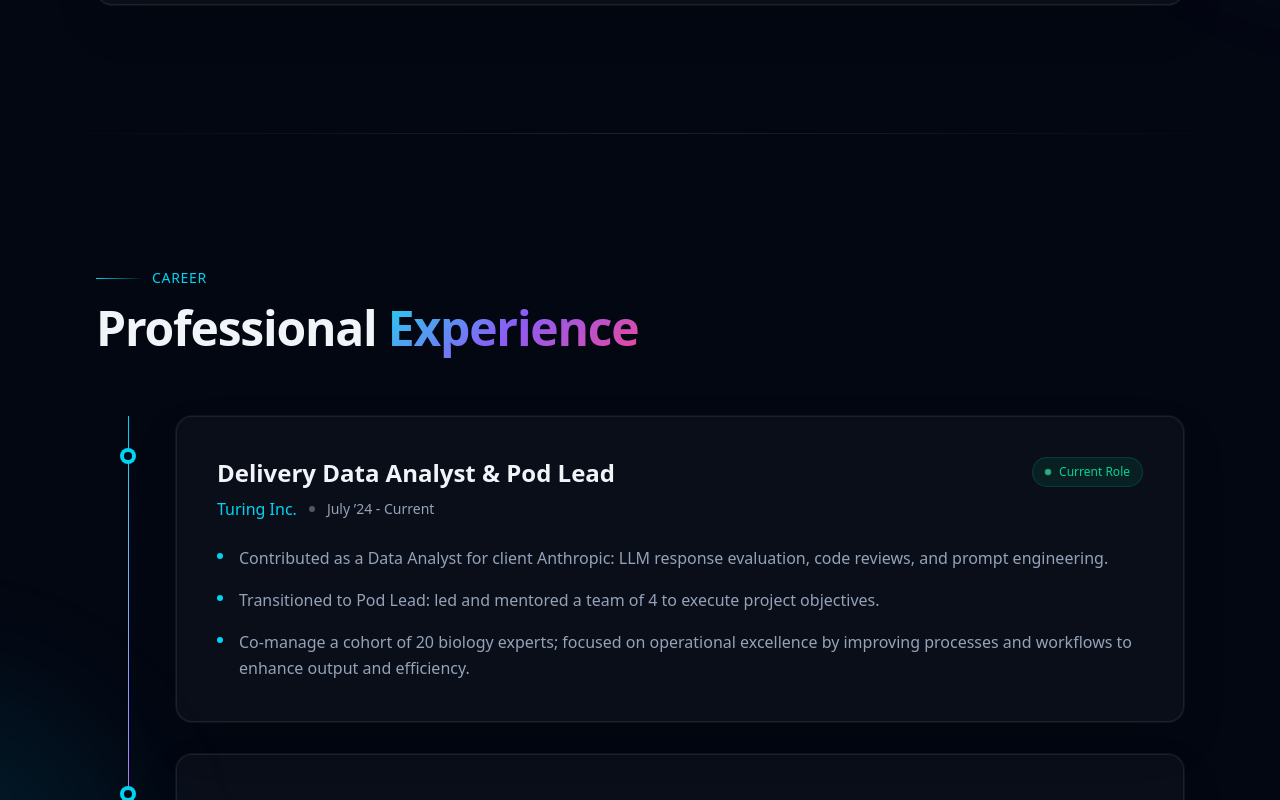
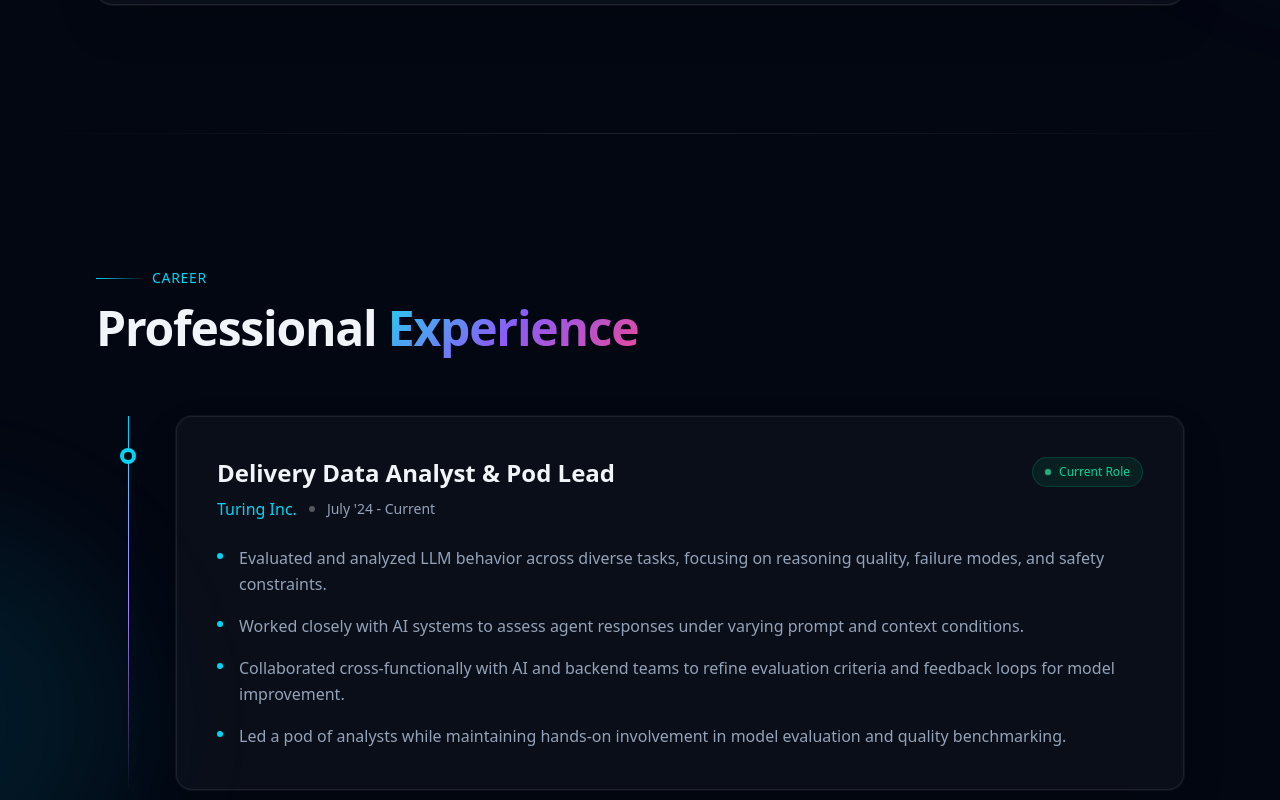
Before and after one commit to Kaveeshvar/kaveeshvar-portfolio, a Next.js app: page / in a window 1280 px wide. Shown: the part 2000-2800 px from the top of the page. Built offline with nearby package versions, Linux system fonts and the light colour scheme.

Commit message:
Profile update

```diff
--- a/src/components/sections/Skills.tsx
+++ b/src/components/sections/Skills.tsx
@@ -7,29 +7,35 @@ import { motion } from "framer-motion";
 import { fadeUp, fadeUpScale, stagger } from "@/lib/motion";
 
 const categoryIcons: Record<string, string> = {
-  "AI/ML/Data": "🤖",
-  "Programming Languages": "💻",
-  "Web/DB": "🌐",
-  "Soft Skills": "🎯",
+  "Languages & Runtime": "💻",
+  "Frontend": "🎨",
+  "Backend & APIs": "⚙️",
+  "AI / Data": "🤖",
+  "Tools": "🛠️",
 };
 
 const categoryGradients: Record<string, { border: string; bg: string; text: string }> = {
-  "AI/ML/Data": {
+  "Languages & Runtime": {
+    border: "border-violet-500/30",
+    bg: "bg-violet-500/10",
+    text: "text-violet-300",
+  },
+  "Frontend": {
+    border: "border-pink-500/30",
+    bg: "bg-pink-500/10",
+    text: "text-pink-300",
+  },
+  "Backend & APIs": {
+    border: "border-orange-500/30",
+    bg: "bg-orange-500/10",
+    text: "text-orange-300",
+  },
+  "AI / Data": {
     border: "border-cyan-500/30",
     bg: "bg-cyan-500/10",
     text: "text-cyan-300",
   },
-  "Programming Languages": {
-    border: "border-violet-500/30",
-    bg: "bg-violet-500/10",
-    text: "text-violet-300",
-  },
-  "Web/DB": {
-    border: "border-pink-500/30",
-    bg: "bg-pink-500/10",
-    text: "text-pink-300",
-  },
-  "Soft Skills": {
+  "Tools": {
     border: "border-emerald-500/30",
     bg: "bg-emerald-500/10",
     text: "text-emerald-300",
--- a/src/content/profile.ts
+++ b/src/content/profile.ts
@@ -1,9 +1,9 @@
 export const profile = {
   name: "Kaveeshvar S",
   headline:
-    "Delivery Data Analyst & Pod Lead — LLM Evaluation, Prompt Engineering, Workflow Optimization",
+    "Full-Stack Engineer & Data Analyst — Agent-Driven Systems, LLM Evaluation, System Design",
   summary:
-    "Highly accomplished Data Analyst and Engineering graduate with 1+ years of full-time experience in LLM response evaluation, Prompt Engineering, and data-driven workflow optimization for major clients (Anthropic). Proven leader who successfully managed and co-managed teams up to 20 experts, driving significant increases in operational efficiency. Seeking a challenging role to leverage skills in AI/ML and process improvement.",
+    "Full-Stack Engineer & Data Analyst with experience building production-grade, agent-driven systems and interactive tools using modern web stacks. Hands-on experience with memory-based AI agents, API-driven architectures, and end-to-end deployment workflows. Strong background in LLM evaluation, system design, and cross-functional execution in enterprise AI environments.",
   contact: {
     phone: "+91 63825-97744",
     email: "kaveeshvar6@gmail.com",
@@ -25,62 +25,65 @@ export const profile = {
     {
       role: "Delivery Data Analyst & Pod Lead",
       company: "Turing Inc.",
-      period: "July ’24 - Current",
+      period: "July '24 - Current",
       bullets: [
-        "Contributed as a Data Analyst for client Anthropic: LLM response evaluation, code reviews, and prompt engineering.",
-        "Transitioned to Pod Lead: led and mentored a team of 4 to execute project objectives.",
-        "Co-manage a cohort of 20 biology experts; focused on operational excellence by improving processes and workflows to enhance output and efficiency.",
-      ],
-    },
-    {
-      role: "Technical Support and Data Analyst",
-      company: "Prep-Ally Educational Services.",
-      period: "July ’25 - Nov ’25 (Part time)", //July ’25 - Nov ’25
-      bullets: [
-        "Designed and implemented end-to-end automation solutions for exam management, data processing, and reporting using Google Apps Script and Google Sheets.",
-        "Built and optimized dashboards, validation workflows, and large-scale data audits to support academic operations and decision-making. ",
-        "Collaborated closely with stakeholders to translate operational requirements into scalable, reliable technical systems, improving efficiency and accuracy.",
+        "Evaluated and analyzed LLM behavior across diverse tasks, focusing on reasoning quality, failure modes, and safety constraints.",
+        "Worked closely with AI systems to assess agent responses under varying prompt and context conditions.",
+        "Collaborated cross-functionally with AI and backend teams to refine evaluation criteria and feedback loops for model improvement.",
+        "Led a pod of analysts while maintaining hands-on involvement in model evaluation and quality benchmarking.",
       ],
     },
   ],
   internship: [
     {
-      role: "Project Intern — Frontend Developer",
+      role: "Front-End Developer Intern",
       company: "Ashok Leyland R&D Pvt Ltd",
-      period: "Apr ’23 - Apr ’24",
+      period: "Apr '23 - Apr '24",
       bullets: [
-        "Collaborated with a multidisciplinary R&D team to design and develop an AI chatbot tailored to organizational data.",
-        "Contributed across phases from conception to testing.",
+        "Built and deployed a full-stack interface for an internal AI-powered chatbot used in R&D workflows.",
+        "Integrated frontend components with backend APIs and AI model outputs for real-time interaction.",
+        "Worked on locally hosted LLM setup to support data privacy requirements.",
       ],
     },
   ],
   projects: [
     {
-      title: "Virtual Librarian",
-      period: "Feb ’23 - March ’23",
+      title: "Memory-Aware Chat Assistant",
+      period: "2026",
       description:
-        "Designed and implemented a web-based AI document search system, increasing efficiency in document retrieval for a digital library.",
-      tech: ["PHP", "CSS", "JavaScript", "Firebase", "Google Books API"],
-      role: "Front-End Developer",
-      highlight: "Hackathon-winning build 🏆",
+        "Designed and built a memory-aware conversational agent that stores, retrieves, and updates long-term conversation state using structured JSON memory. Implemented agent memory architecture enabling contextual recall across sessions. Deployed as a Vercel-ready production app with CI-friendly architecture.",
+      tech: ["JavaScript", "Node.js", "Web APIs", "JSON", "GitHub API", "Vercel"],
+      role: "Full-Stack Engineer",
+      highlight: "Production-Grade AI with Persistent Memory",
+      video: null,
+    },
+    {
+      title: "Turf-Finder",
+      period: "2025",
+      description:
+        "Built a CLI-based agent that interacts with real-world environments via Google Maps & Places APIs. Designed a tool-calling workflow where the agent accepts user intent, queries external APIs, parses structured responses, and returns ranked, actionable results.",
+      tech: ["Node.js", "JavaScript", "Google Maps API", "REST APIs"],
+      role: "Backend Engineer",
+      highlight: "Agent-Based CLI Tool Using External APIs",
       video: null,
     },
     {
       title: "Retail Car Price Prediction with Damage Detection",
-      period: "Nov '22 - Dec '22",
+      period: "2022",
       description:
-        "Developed a web-based ML model that predicts retail car price. Takes user inputs about the car and images to predict price.",
-      tech: ["PHP", "HTML", "CSS", "JavaScript", "MySQL"],
-      role: "Frontend Developer",
-      highlight: "ML + web UX integration",
+        "Built a web interface for a machine learning application that predicts retail car prices based on user inputs and uploaded images. Developed ML model using Flask API that processes car details and images to predict retail price.",
+      tech: ["HTML", "CSS", "JavaScript", "PHP", "MySQL"],
+      role: "Frontend Engineer",
+      highlight: "ML-integrated application",
       video: "/videos/retail-car-price.mp4",
     },
   ],
   skills: {
-    "AI/ML/Data": ["LLMs and Chatbots", "LLM Evaluation", "Prompt Engineering"],
-    "Programming Languages": ["Python", "C", "C++", "PHP", "JavaScript"],
-    "Web/DB": ["HTML/CSS/JS", "MySQL", "Web App Development"],
-    "Soft Skills": ["Leadership", "Time Management", "Problem Solving", "Adaptability"],
+    "Languages & Runtime": ["JavaScript (ES6+)", "Python", "TypeScript", "C", "C++", "PHP"],
+    "Frontend": ["React", "HTML5", "CSS3"],
+    "Backend & APIs": ["Node.js", "REST APIs", "JSON-based systems", "Agent architectures"],
+    "AI / Data": ["LLM Evaluation", "Agent Memory Design", "Tool-Calling Agents", "Prompt Engineering"],
+    "Tools": ["Git", "GitHub", "Vercel", "Firebase", "Google APIs", "Docker"],
   },
   achievements: [
     {
```
